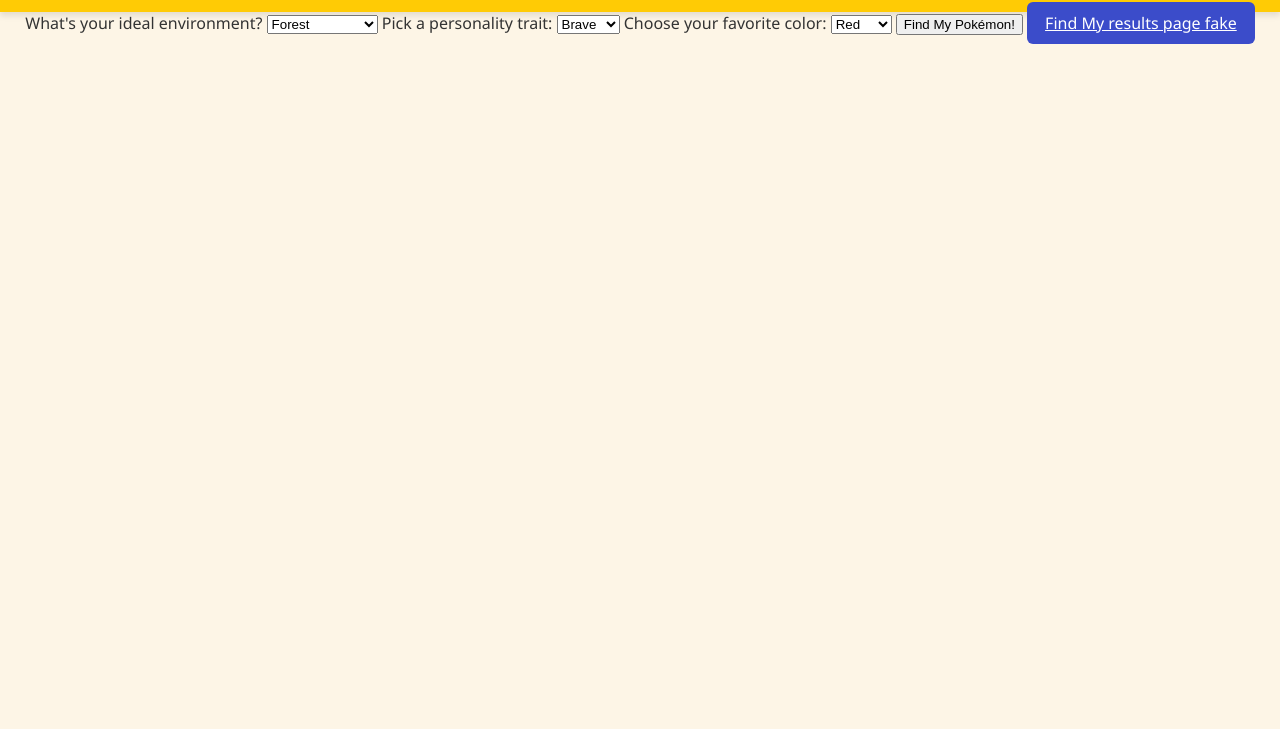
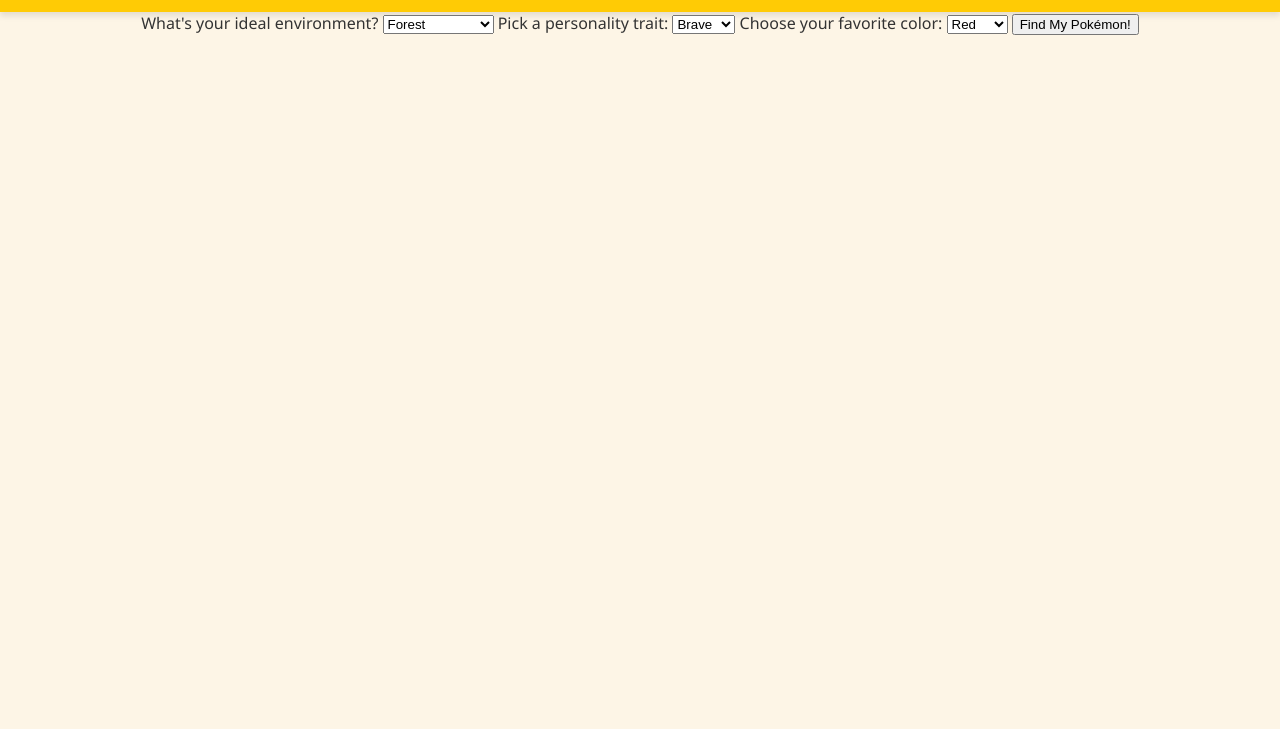
Before and after one commit to mnhthompson/WDD231-final, a website built with Vite: page src/quiz.html in a window 1280 px wide. Shown: the part 71-800 px from the top of the page. Built offline with nearby package versions, Linux system fonts and the light colour scheme.

Commit message:
no more dog water

```diff
--- a/src/quiz.html
+++ b/src/quiz.html
@@ -70,7 +70,6 @@
       </label>
 
       <button type="submit">Find My Pokémon!</button>
-       <a href="results.html" class="nav-btn">Find My results page fake</a>
     </form>
 
     <div id="result" class="result"></div>
```
